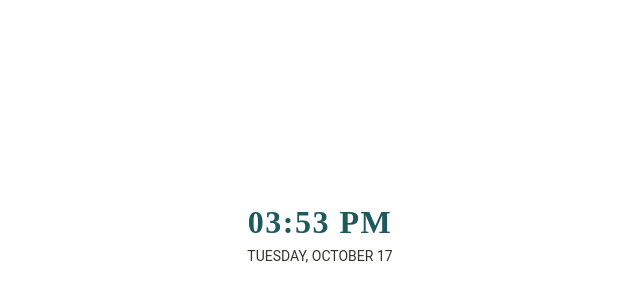
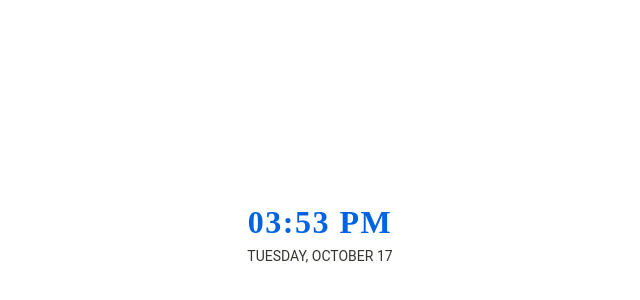
Before and after one commit to hellobritta/NotionWidgets, a plain HTML site: page Date.html in a window 1280 px wide. Shown: the part 168-468 px from the top of the page, without its empty margins (320-960 px from the left). Drawn offline with Linux system fonts and the light colour scheme.

Commit message:
Update Date.html

```diff
--- a/Date.html
+++ b/Date.html
@@ -45,7 +45,7 @@ color: #181818;
 }
 .time {
 font-family: "Montserrat";
-color: #1c5a5e;
+color: #0063e2;
 }
 .date {
 color: #37352f;
```
